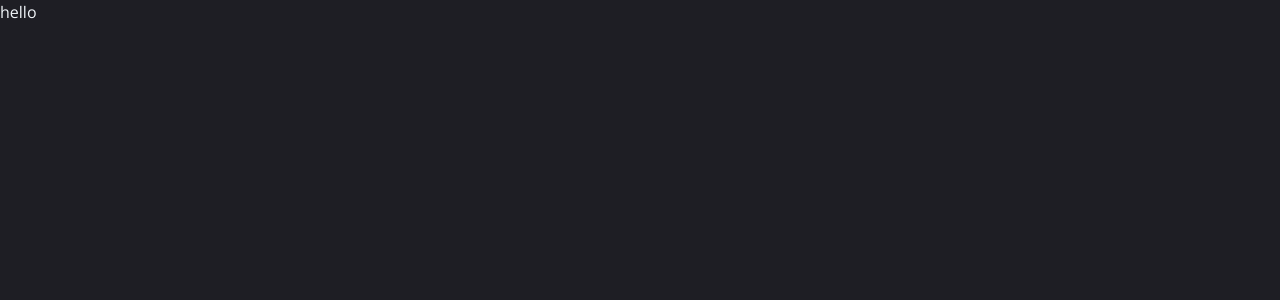
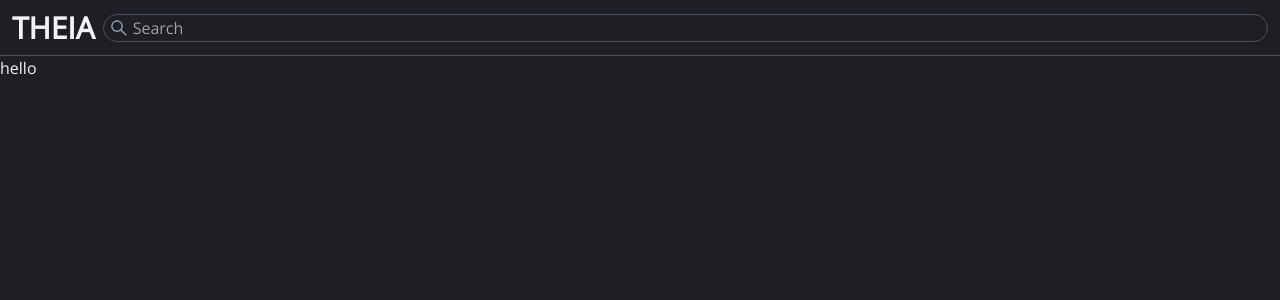
Before and after one commit to ShresthaYaju/projecttheia, a Next.js app: page / in a window 1280 px wide. Shown: the top 300 px of the page. Built offline with nearby package versions, Linux system fonts and the light colour scheme.

Commit message:
initialize navBar

```diff
--- a/package.json
+++ b/package.json
@@ -25,6 +25,7 @@
     "postcss": "8.4.24",
     "react": "18.2.0",
     "react-dom": "18.2.0",
+    "react-icons": "^4.9.0",
     "recoil": "^0.7.7",
     "tailwindcss": "3.3.2",
     "typescript": "5.1.3"
--- a/src/app/layout.tsx
+++ b/src/app/layout.tsx
@@ -1,9 +1,10 @@
+import Navbar from '@/components/Navbar/Navbar'
 import './globals.css'
 import { Open_Sans } from 'next/font/google'
 
 const open_sans  = Open_Sans({
   subsets: ['latin'],
-  // weight: ["400", "700"],
+  weight: "400",
   variable: '--font-OpenSans',
 })
 
--- a/src/app/page.tsx
+++ b/src/app/page.tsx
@@ -1,7 +1,12 @@
-import Image from 'next/image'
+import Navbar from '@/components/Navbar/Navbar'
 
 export default function Home() {
   return (
+    <>
+    <Navbar />
     <div>hello</div>
+
+    </>
+
   )
 }
--- /dev/null
+++ b/src/components/Navbar/Navbar.tsx
@@ -0,0 +1,17 @@
+import Image from 'next/image';
+import React from 'react';
+import SearchInput from './SearchInput';
+
+
+const Navbar:React.FC = () => {
+
+    return (
+        <div className='flex h-14 py-[6px] px-3 border-b-[1px] border-primary/40 items-center'>
+            <p className='text-3xl font-bold font-sans flex-shrink-0 mr-2'>THEIA</p>
+            <SearchInput />
+
+        </div>
+
+    )
+}
+export default Navbar;
--- /dev/null
+++ b/src/components/Navbar/RightContent/RightContent.tsx
@@ -0,0 +1,11 @@
+import React from 'react';
+
+type RightContentProps = {
+    // user:
+};
+
+const RightContent:React.FC<RightContentProps> = () => {
+
+    return <div>Have a good coding</div>
+}
+export default RightContent;
--- /dev/null
+++ b/src/components/Navbar/SearchInput.tsx
@@ -0,0 +1,20 @@
+import React from "react";
+import { AiOutlineSearch } from "react-icons/ai";
+
+type SearchInputProps = {
+  // user:
+};
+
+const SearchInput: React.FC<SearchInputProps> = () => {
+  return (
+    <div className="flex border-[1px] border-primary/40 rounded-e-2xl rounded-s-2xl grow items-center p-[1px]  hover:border-slate-100 focus-within:border-slate-100">
+      <AiOutlineSearch className="h-5 w-5 text-primary mx-1" />
+      <input
+        type="text"
+        placeholder="Search"
+        className=" bg-inherit focus:outline-none text-m .placeholder-primary/60 "
+      />
+    </div>
+  );
+};
+export default SearchInput;
--- a/tailwind.config.js
+++ b/tailwind.config.js
@@ -20,6 +20,7 @@ module.exports = {
 
       colors: {
         background: "#1E1E24",
+        primary: "#8899ac",
       },
     },
   },
```
Also changed, not shown: public/images/Logo.png (added), 1 other file (tests, documents, lock files or other folders).
